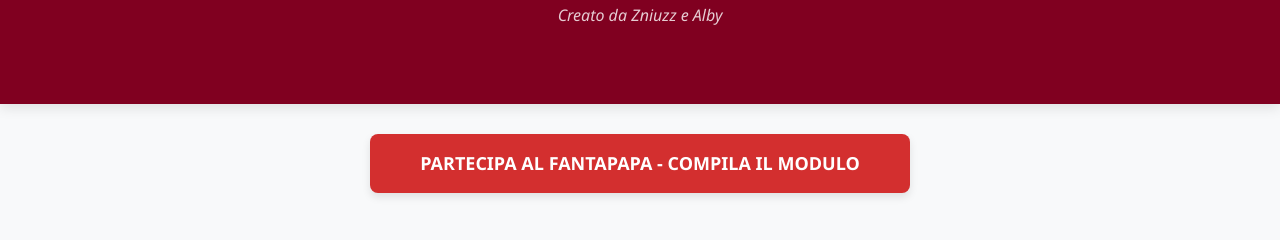
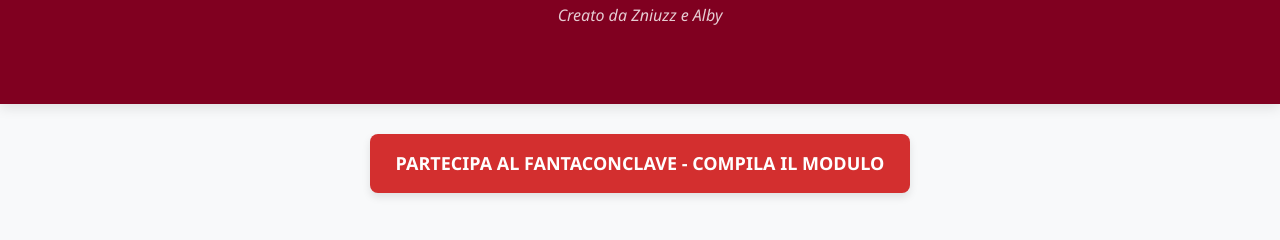
Before and after one commit to albid0minator/FantaConclave, a plain HTML site: page index.html in a window 1280 px wide. Shown: the part 930-1170 px from the top of the page. Drawn offline with Linux system fonts and the light colour scheme.

Commit message:
Fantaconclave

```diff
--- a/index.html
+++ b/index.html
@@ -24,7 +24,7 @@
 </header>
 
 <a href="https://forms.gle/R79VwPcQbGHRUCnq7" target="_blank" class="google-form-button">
-  PARTECIPA AL FANTAPAPA - COMPILA IL MODULO
+  PARTECIPA AL FANTACONCLAVE - COMPILA IL MODULO
 </a>
 
 <div class="container">
```
